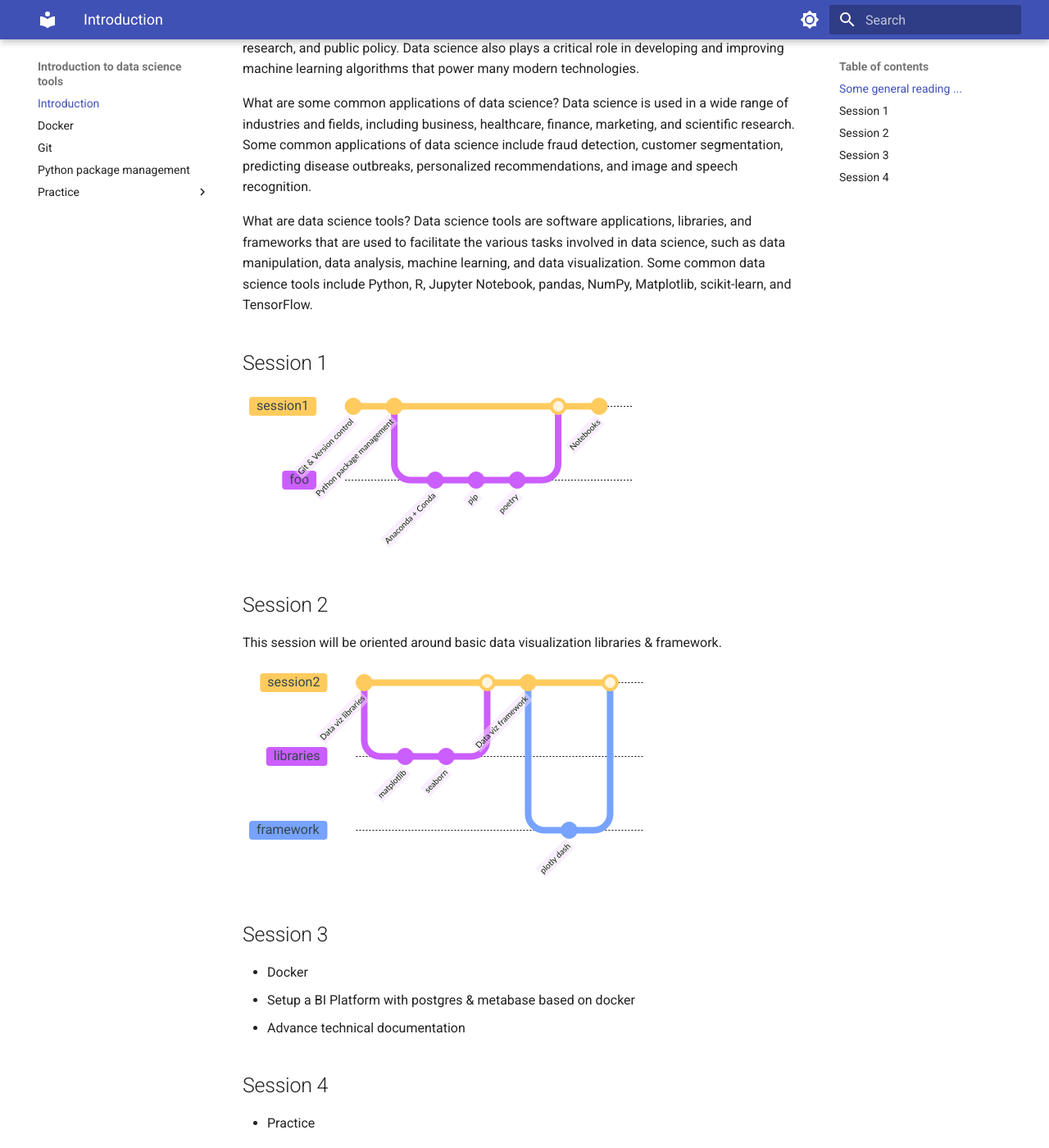
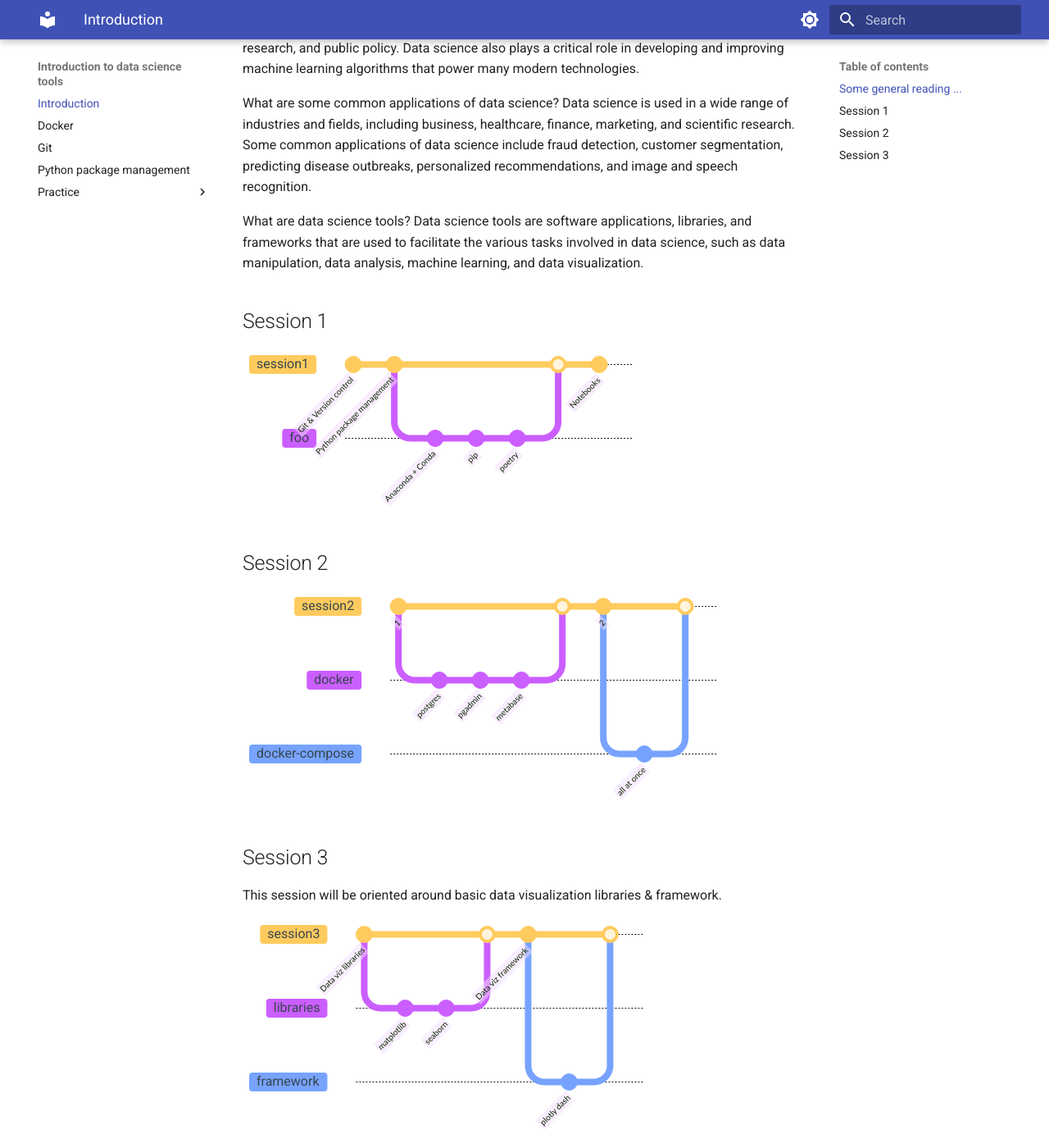
Before and after one commit to Fszta/Data-tools-lecture, an MkDocs documentation site: the page built from docs/index.md, in a window 1280 px wide and 1400 px high, scrolled down 380 px. Shown: the whole window at 82% size. Built offline with MkDocs 1.6.1 and Material for MkDocs 9.7.7, drawn with Linux system fonts in a browser that asks for light colours.

Commit message:
update mermaid graph

````diff
--- a/docs/index.md
+++ b/docs/index.md
@@ -11,7 +11,7 @@ What are some common applications of data science?
 Data science is used in a wide range of industries and fields, including business, healthcare, finance, marketing, and scientific research. Some common applications of data science include fraud detection, customer segmentation, predicting disease outbreaks, personalized recommendations, and image and speech recognition.
 
 What are data science tools?
-Data science tools are software applications, libraries, and frameworks that are used to facilitate the various tasks involved in data science, such as data manipulation, data analysis, machine learning, and data visualization. Some common data science tools include Python, R, Jupyter Notebook, pandas, NumPy, Matplotlib, scikit-learn, and TensorFlow.
+Data science tools are software applications, libraries, and frameworks that are used to facilitate the various tasks involved in data science, such as data manipulation, data analysis, machine learning, and data visualization.
 
 
 
@@ -36,12 +36,38 @@ Data science tools are software applications, libraries, and frameworks that are
 
 ```
 
+## Session 2
 
-## Session 2
+``` mermaid
+    %%{init: { 'logLevel': 'debug', 'theme': 'base', 'gitGraph': {'showBranches': true, 'showCommitLabel':true,'mainBranchName': 'session2'}} }%%
+
+    gitGraph
+       commit id: "1"
+       branch docker
+       checkout docker
+       commit id: "postgres"
+       commit id: "pgadmin"
+       commit id: "metabase"
+       checkout session2
+       merge docker
+       commit id: "2"
+       branch docker-compose
+       checkout docker-compose
+       commit id: "all at once"
+       checkout session2
+       merge docker-compose
+
+
+
+```
+
+
+
+## Session 3
 This session will be oriented around basic data visualization libraries & framework.
 
 ``` mermaid
-    %%{init: { 'logLevel': 'debug', 'theme': 'base', 'gitGraph': {'showBranches': true, 'showCommitLabel':true,'mainBranchName': 'session2'}} }%%
+    %%{init: { 'logLevel': 'debug', 'theme': 'base', 'gitGraph': {'showBranches': true, 'showCommitLabel':true,'mainBranchName': 'session3'}} }%%
 
     gitGraph
        commit id: "Data viz libraries"
@@ -49,24 +75,15 @@ This session will be oriented around basic data visualization libraries & framew
        checkout libraries
        commit id: "matplotlib"
        commit id: "seaborn"
-       checkout session2
+       checkout session3
        merge libraries
        commit id: "Data viz framework"
        branch framework
        checkout framework
        commit id: "plotly dash"
-       checkout session2
+       checkout session3
        merge framework
 
 
 
 ```
-
-
-## Session 3
-* Docker
-  * Setup a BI Platform with postgres & metabase based on docker
-* Advance technical documentation
-
-## Session 4
-* Practice
````
